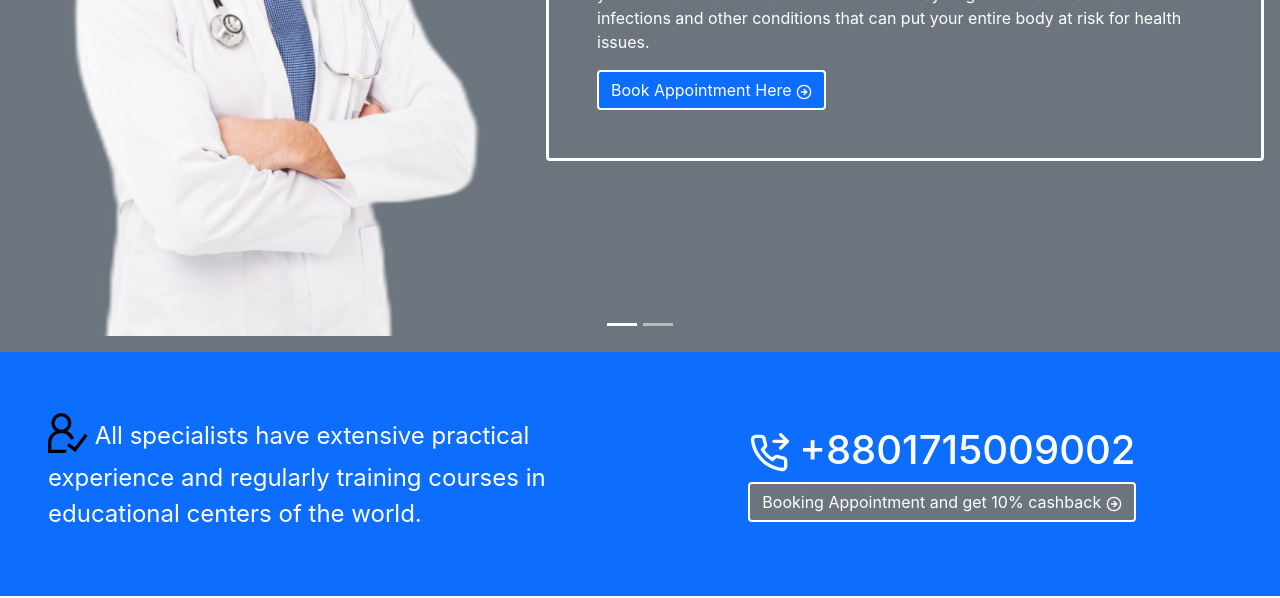
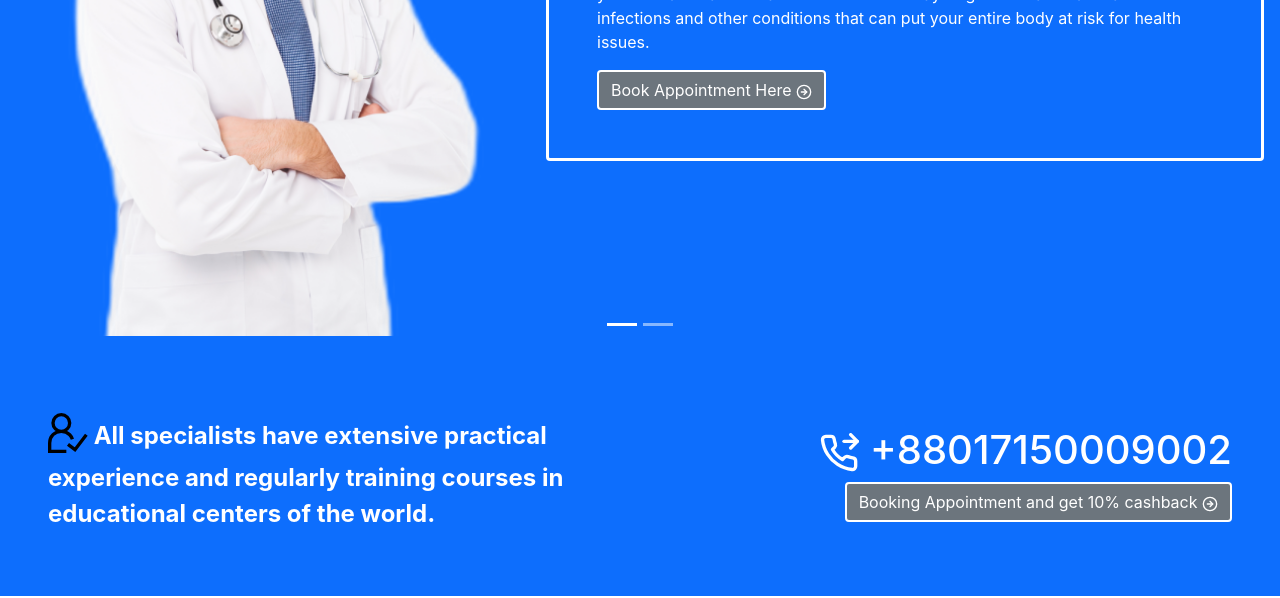
Before and after one commit to Habibullah6/EuroDent, a React (Create React App) app: page / in a window 1280 px wide. Shown: the part 462-1060 px from the top of the page. Built offline with nearby package versions, Linux system fonts and the light colour scheme.

Commit message:
updated footer

```diff
--- a/public/index.html
+++ b/public/index.html
@@ -24,7 +24,7 @@
     -->
   <link rel="stylesheet" href="https://cdn.jsdelivr.net/npm/bootstrap@5.2.0-beta1/dist/css/bootstrap.min.css"
     integrity="sha384-0evHe/X+R7YkIZDRvuzKMRqM+OrBnVFBL6DOitfPri4tjfHxaWutUpFmBp4vmVor" crossorigin="anonymous" />
-  <title>React App</title>
+  <title>Euro Dent</title>
 </head>
 
 <body>
--- a/src/components/Banner/Banner.js
+++ b/src/components/Banner/Banner.js
@@ -8,7 +8,7 @@ import './Banner.css';
 const Banner = () => {
   return (
     <>
-      <Carousel className='bg-secondary' controls={false}>
+      <Carousel className='bg-primary' controls={false}>
         <Carousel.Item interval={1000}>
           <div className="row p-3">
             <div className="col">
@@ -26,7 +26,7 @@ const Banner = () => {
                   <div className='text-start text-white border border-3 border-white p-5 rounded'>
                     <h1 className='fs-1 text-justify'>Best Dental clinic in Dhaka city with high professional doctors</h1>
                     <p className='text-justify'>General dentistry is important to maintaining the health of your smile as well as your overall health. Unaddressed tooth decay or gum disease can lead to infections and other conditions that can put your entire body at risk for health issues.</p>
-                    <button className='btn btn-primary border border-2 border-white'>Book Appointment Here <FiArrowRightCircle/> </button>
+                    <button className='btn btn-secondary border border-2 border-white'>Book Appointment Here <FiArrowRightCircle/> </button>
                   </div>
                 </div>
               </div>
@@ -42,7 +42,7 @@ const Banner = () => {
                   <div className='text-start text-white border border-3 border-white p-5 rounded'>
                     <h1 className='fs-1 text-justify'>High quality of medical services with advanced medical technologies</h1>
                     <p className='text-justify'>all specialists have extensive practical experience and regularly training courses in educational centers of the world.</p>
-                    <button className='btn btn-primary border border-2 border-white'>Book Appointment Now with 10% cashback <FiArrowRightCircle/> </button>
+                    <button className='btn btn-secondary border border-2 border-white'>Book Appointment Now with 10% cashback <FiArrowRightCircle/> </button>
                   </div>
                 </div>
                 <div className="col-lg-5">
@@ -62,12 +62,12 @@ const Banner = () => {
       <div className='bg-primary p-5'>
         <div className="row">
           <div className="col">
-            <div className="row d-flex justify-content-around align-items-center">
-              <div className="col-lg-6 text-start text-white">
-                 <p className='fs-4'> <span className='fs-1'><GrUserExpert/></span> All specialists have extensive practical experience and regularly training courses in educational centers of the world.</p>
+            <div className="row d-flex justify-content-between align-items-center">
+              <div className="col-lg-6  text-start fs-4 fw-bold text-white">
+                 <p> <span className='fs-1'><GrUserExpert/></span> All specialists have extensive practical experience and regularly training courses in educational centers of the world.</p>
               </div>
-              <div className="col-lg-6">
-                <h1 className='text-white'> <FiPhoneForwarded/> +8801715009002</h1>
+              <div className="col-lg-6  text-end">
+                <h1 className='text-white'> <FiPhoneForwarded/> +88017150009002</h1>
                 <NavLink to='*'>
                 <button className='btn btn-secondary border border-2 border-white'>Booking Appointment and get 10% cashback <FiArrowRightCircle/> </button>
                 </NavLink>
--- a/src/components/Footer/Footer.js
+++ b/src/components/Footer/Footer.js
@@ -6,23 +6,38 @@ const Footer = () => {
         <div className='bg-dark text-primary p-5'>
             <div className="row">
                 <div className="col">
-                    <div className="row d-flex justify-content-around align-items-center">
+                    <div className="row d-flex justify-content-evenly align-items-center">
                         <div className="col-lg-3 col-md-6 col-sm-12">
-                            <div className="d-flex  border border-3 border-primary pb-1 rounded-pill justify-content-center align-items-center text-white">
+                            <div className="d-flex  border border-3 border-primary pb-1 px-1 rounded-pill justify-content-center align-items-center text-white">
                                 <span className="me-4 fs-2"> <BsFacebook/>  </span>
                                 <span className="me-4 fs-2"> <AiFillTwitterCircle/></span>
                                 <span className="me-4 fs-1"><TiSocialLinkedinCircular /></span>
                                 <span className="fs-1"> <TiSocialYoutubeCircular /> </span>
                             </div>
                         </div>
-                        <div className="col-lg-3 col-md-6 col-sm-12">
-                            <p>Lorem ipsum dolor sit, amet consectetur adipisicing elit. Eos, velit?</p>
+                        <div className="col-lg-3 col-md-6 col-sm-12  text-start">
+                           <h4>Services</h4>
+                            <ul className="list-unstyled">
+                            <li>Periodontics</li>
+                            <li>Orthodontics</li>
+                            <li>Esthetic dentistry</li>
+                            <li>Implant dentistry</li>
+                            </ul>
+                        </div>
+                        <div className="col-lg-3 col-md-6 col-sm-12  text-start">
+                            <h4>Specialists</h4>
+                            <ul className="list-unstyled">
+                            <li>Cardiology</li>
+                            <li>Therapist</li>
+                            <li>Surgery</li>
+                            <li>Pediatrics</li>
+                            </ul>
                         </div>
                         <div className="col-lg-3 col-md-6 col-sm-12">
-                            <p>Lorem ipsum dolor sit, amet consectetur adipisicing elit. Eos, velit?</p>
-                        </div>
-                        <div className="col-lg-3 col-md-6 col-sm-12">
-                            <p>Lorem ipsum dolor sit, amet consectetur adipisicing elit. Eos, velit?</p>
+                            <div className=" text-start">
+                            <h4>Contacts</h4>
+                            <p>Address:  No 131 #House No: 60/B #Road, Gulshan, Dhaka City 1000 Bangladesh,Phone: +8801712000902 E-mail: info@eurodent.com</p>
+                            </div>
                         </div>
                     </div>
                 </div>
```
